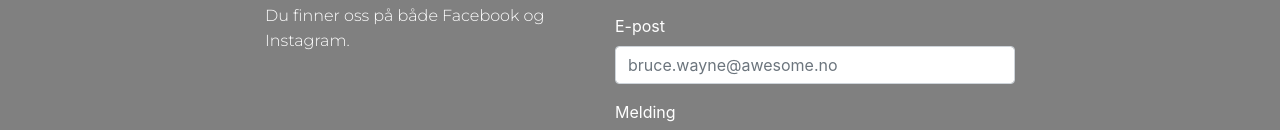
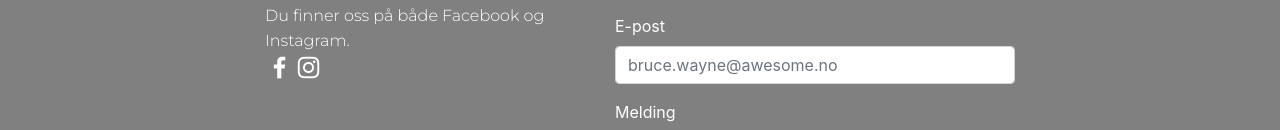
Before and after one commit to LivSarah/Raptus, a React (Create React App) app in the folder raptus/: page / in a window 1280 px wide. Shown: the part 1098-1228 px from the top of the page. Built offline with nearby package versions, Linux system fonts and the light colour scheme.

Commit message:
Added links to social media

```diff
--- a/raptus/src/Components/Contact.js
+++ b/raptus/src/Components/Contact.js
@@ -13,6 +13,10 @@ function Contact() {
                 Vi kommer tilbake med lokale senere.<br/><br/>
                 Du finner oss på både Facebook og Instagram.
                 </span>
+                <div className="social-media">
+                  <a href="https://www.facebook.com/Raptuscomics/"><img src={require('../Assets/Images/facebook-icon.webp')} alt="facebook-logo"/></a>
+                  <a href="https://www.instagram.com/raptusfestivalen/"><img src={require('../Assets/Images/instagram-icon.webp')} alt="instagram-logo"/></a>
+                </div>
             </div>
             <ContactForm/>
         </div>
```
